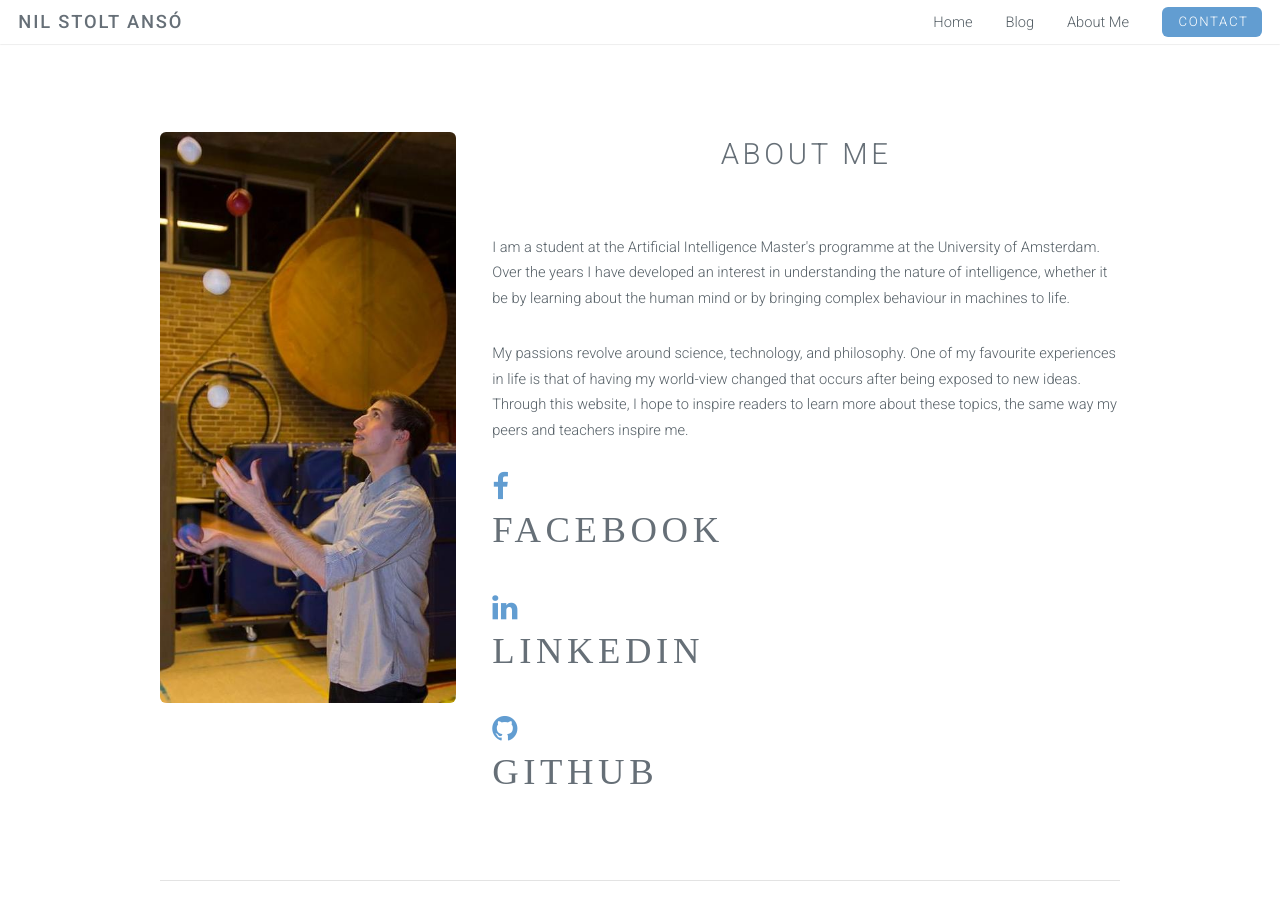
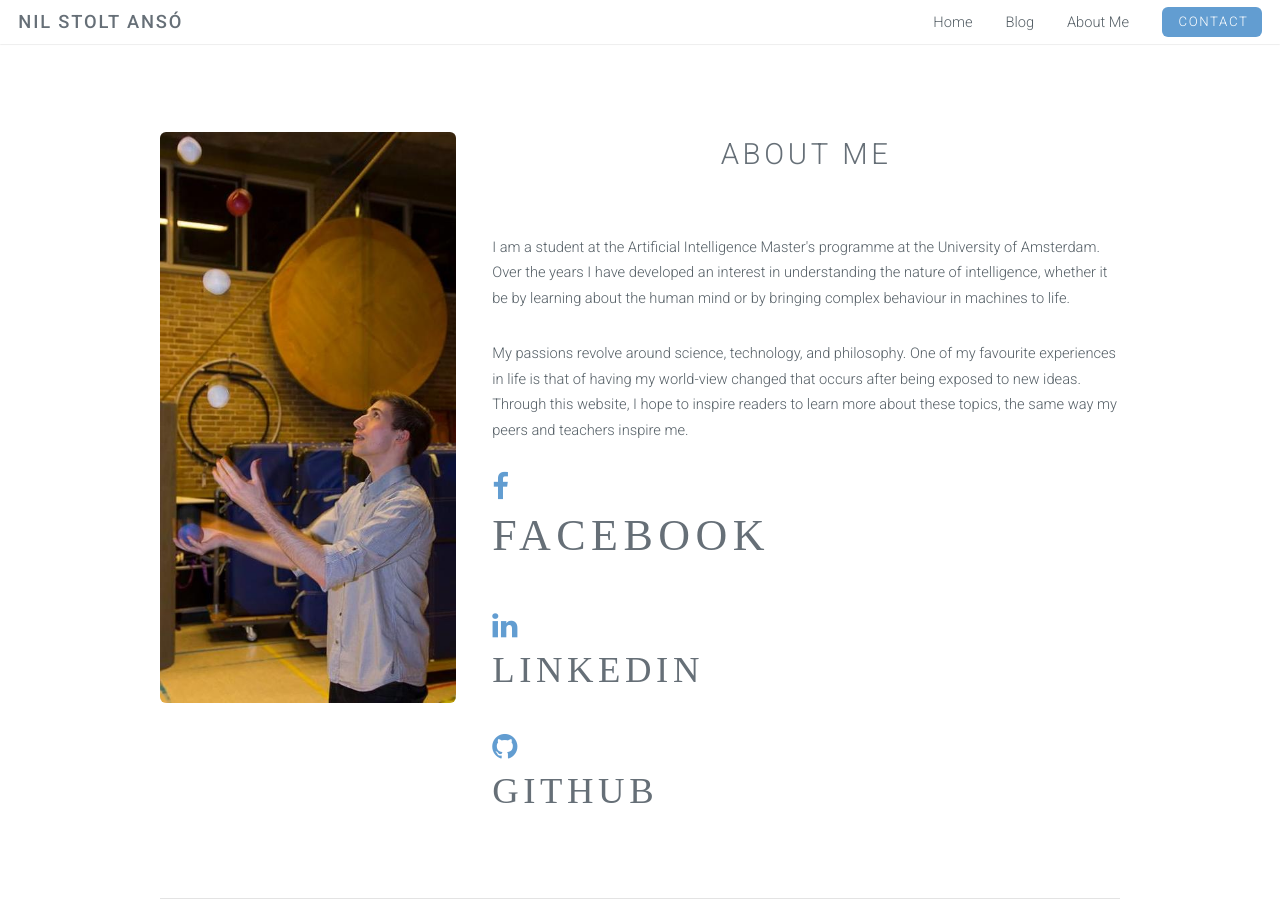
Before and after one commit to NILOIDE/NILOIDE.github.io, a Jekyll site: the page built from About-Me.html, in a window 1280 px wide and 900 px high. Built offline with Jekyll 4.4.1, drawn with Linux system fonts in a browser that asks for light colours.

Commit message:
Changing font

```diff
--- a/About-Me.html
+++ b/About-Me.html
@@ -24,7 +24,7 @@ layout: default
                     <span style="font-size: 2em;">
                         <a href="https://www.facebook.com/{{ site.facebook_username }}">
                             <div class="fa fa-facebook">
-                                <h3>FaceBook</h3>
+                                <h2>FaceBook</h2>
                             </div>
                         </a>
                     </span>
```
